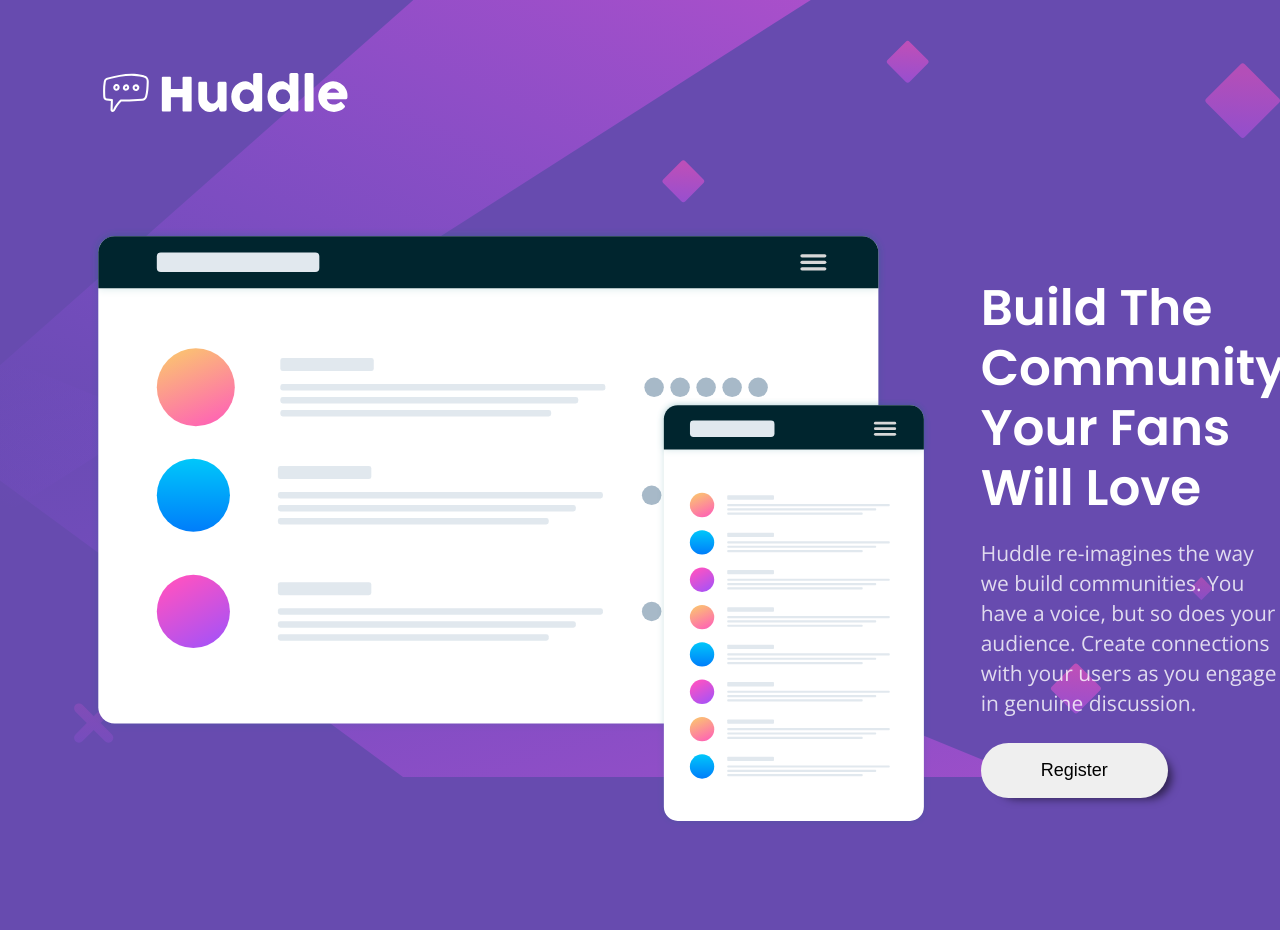
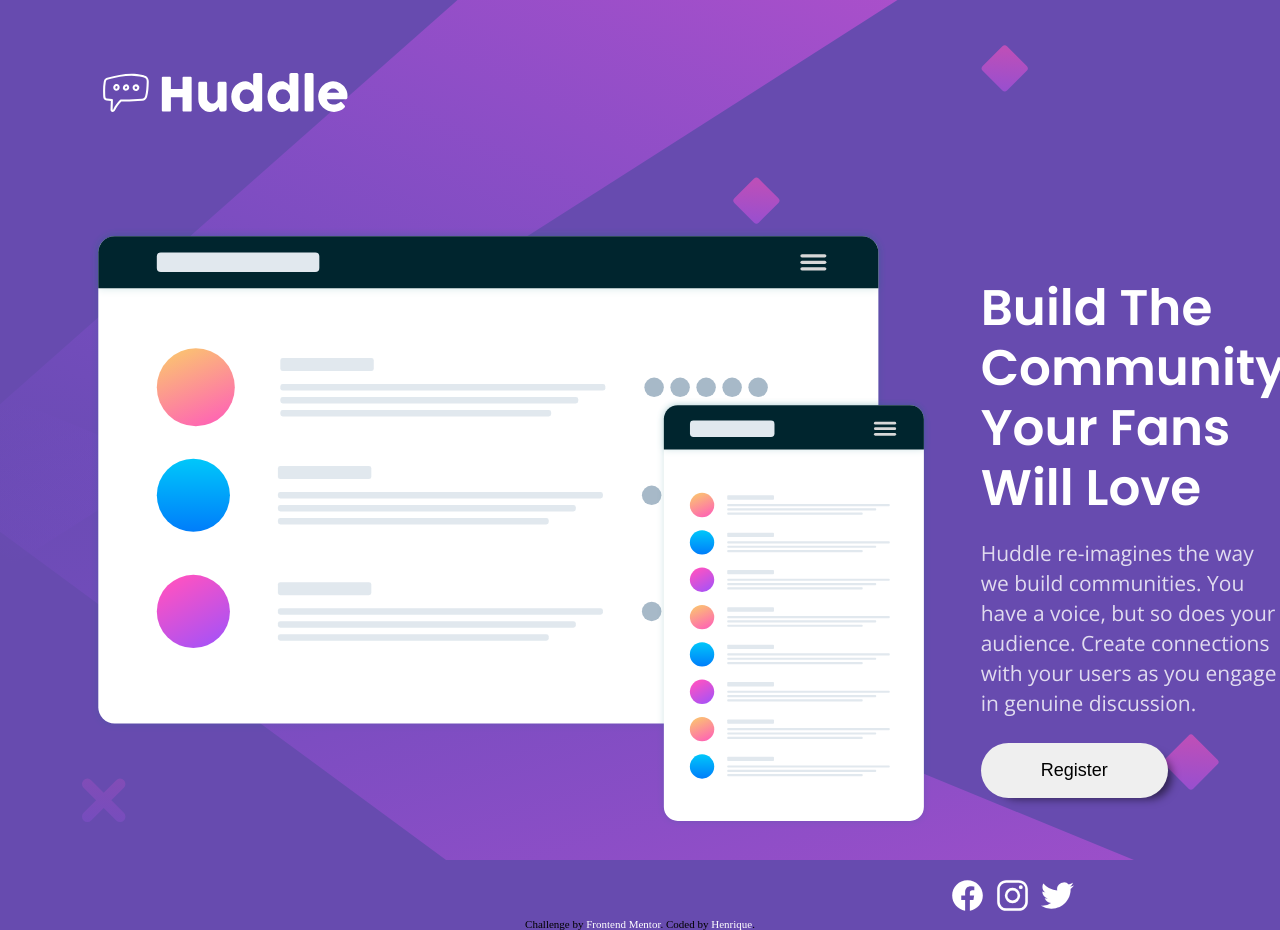
Before and after one commit to Henriquehsb/huddle-landing-page-with-single-introductory-section-master, a plain HTML site: page index.html in a window 1280 px wide. Before the commit the page ends 828 px from the top, so only its background shows below. Drawn offline with nearby package versions, Linux system fonts and the light colour scheme.

Commit message:
Desktop finalizado

```diff
--- a/index.html
+++ b/index.html
@@ -11,10 +11,8 @@
   <link rel="stylesheet" href="reset.css">
   <link rel="stylesheet" href="style.css">
 
-  <!-- Feel free to remove these styles or customise in your own stylesheet 👍 -->
-  <style>
+  <script type="module" src="https://unpkg.com/ionicons@5.5.2/dist/ionicons/ionicons.esm.js"></script>
 
-  </style>
 </head>
 
 <body class="background-imagem">
@@ -23,33 +21,45 @@
   <a href="#"><img src="../images/logo.svg" alt="HUDDLE"></a>
   </header>
 
+
   <main class="container">
 
     <img src="/images/illustration-mockups.svg" alt="design ilustration">
 
     <div class="container-conteudo">
-      <h1>Build The Community
-    Your Fans Will Love</h1>
+      <h1>Build The Community Your Fans Will Love</h1>
 
       <p>Huddle re-imagines the way we build communities. You have a voice, but so does your audience.
-  Create connections with your users as you engage in genuine discussion.</p>
+        Create connections with your users as you engage in genuine discussion.</p>
 
       <a href="#"><button>Register</button></a>
-
 
     </div>
 
   </main>
-<!--
 
 
   <footer>
+
+    <div class="icones">
+      <a href="#"><ion-icon class="icones-solo" name="logo-facebook"></ion-icon></a>
+      <a href="#"><ion-icon class="icones-solo" name="logo-instagram"></ion-icon></a>
+      <a href="#"><ion-icon class="icones-solo" name="logo-twitter"></ion-icon></a>
+    </div>
+
+
+
+
+
+
+
     <p class="attribution">
       Challenge by <a href="https://www.frontendmentor.io?ref=challenge" target="_blank">Frontend Mentor</a>.
-      Coded by <a href="#">Your Name Here</a>.
+      Coded by <a href="https://github.com/Henriquehsb">Henrique</a>.
     </p>
+
   </footer>
-  --->
+
 
 </body>
 </html>
--- a/style.css
+++ b/style.css
@@ -1,9 +1,9 @@
 @import url('https://fonts.googleapis.com/css2?family=Outfit&family=Poppins:wght@400;600&display=swap');
 @import url('https://fonts.googleapis.com/css2?family=Open+Sans&family=Outfit&family=Poppins:wght@400;600&display=swap');
 
+/*-------body--------*/
 
 .background-imagem{
-    position: absolute;
     max-width: 100vw;
     max-height: 100vh;
     background: url('../images/bg-desktop.svg') no-repeat ;
@@ -11,9 +11,13 @@
     background-size: cover;
 }
 
+/*--------------header---------------*/
+
 .container-header_position{
     margin: 60px 0px 0px 90px;
 }
+
+/*----------main------------*/
 
 main{
     display: flex;
@@ -59,14 +63,40 @@ main button {
     box-shadow: 9px 6px 9px -5px rgba(0,0,0,0.53);
 }
 
+/*------------footer-------------*/
+
+.icones{
+    display: flex;
+    justify-content: flex-end;
+    font-size: 35px;
+    margin-top: 50px;
+    margin-right: 200px;
+
+}
+
+.icones-solo{
+    padding: 0 5px 0px 5px;
+}
+
+.attribution { font-size: 11px;
+                text-align: center;
+}
+.attribution a {
+    color: hsl(228, 45%, 44%);
+}
+
+/*--------Formatação dos links---------------*/
+main button:hover{
+    background-color: hsl(300, 69%, 71%);
+}
 
 
+a:link, a:visited, a:active{
+	text-decoration:none;
+	color: white;
+}
 
-
-
-
-
-
-/*------------footer-------------*/
-.attribution { font-size: 11px; text-align: center; }
-.attribution a { color: hsl(228, 45%, 44%); }
+a:hover{
+	text-decoration: none;
+	color: hsl(300, 69%, 71%);
+	}
```
